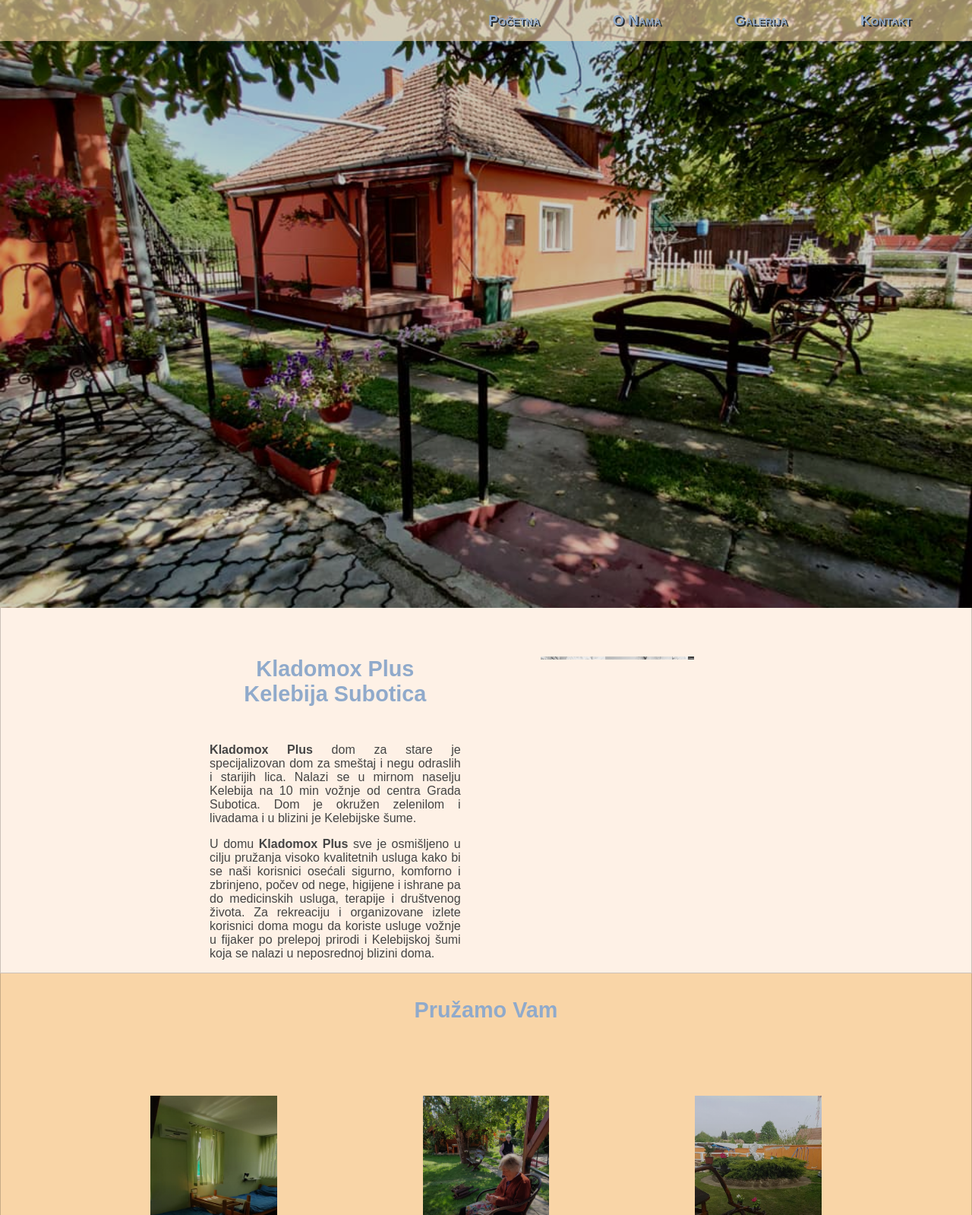
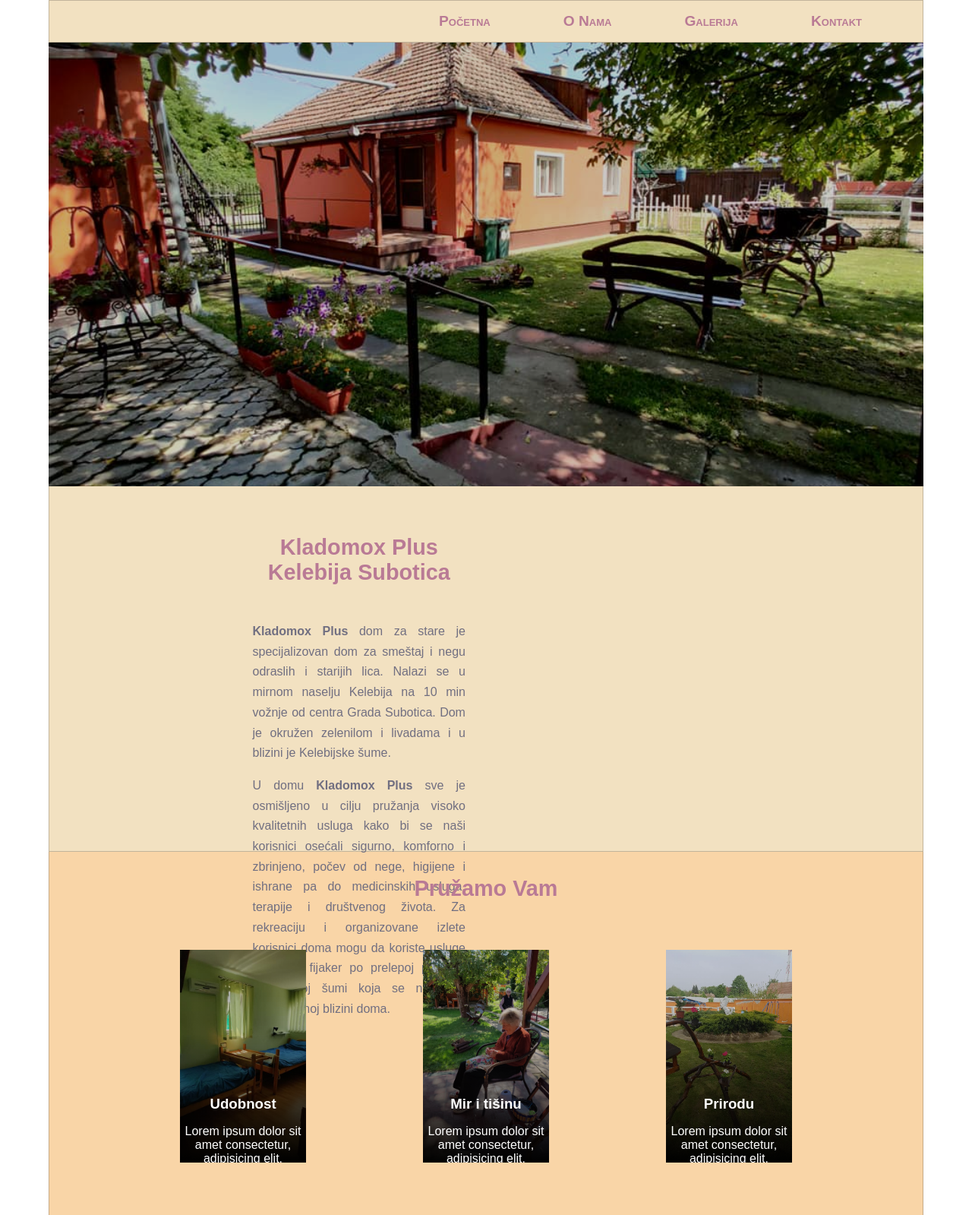
Before and after one commit to vukan-m/kladomox-plus, a Gatsby site: page / in a window 1280 px wide. Shown: the top 1599 px of the page at 76% size. Built offline with nearby package versions, Linux system fonts and the light colour scheme; Gatsby itself is replaced by a stand-in of ours.

Commit message:
Changed design

```diff
--- a/src/css/main.css
+++ b/src/css/main.css
@@ -1,3 +1,11 @@
+:root {
+    --prim: #F6AE99;
+    --sec: #B97A95;
+    --text: #716F81;
+    --bg: #F2E1C1;
+    --dark-bg: #F9D5A7;
+}
+
 * {
     margin: 0;
     padding: 0;
@@ -6,6 +14,9 @@
 
 .container {
     font-family: sans-serif;
+    margin: 0 auto;
+    width: 90%;
+    background-color: var(--bg);
 }
 
 .nav-links {
@@ -14,21 +25,23 @@
     list-style: none;
     padding-left: 0;
     justify-content: end;
-    background-color: rgba(249, 213, 167);
+    background-color: var(--bg);
+    border: 1px solid rgba(0, 0, 0, 0.2);
 }
 
 .nav-links-home {
     position: absolute;
     top: 0;
-    right: 0;
-    width: 100%;
+    right: 5%;
+    width: 90%;
+    margin: 0 auto;
     z-index: 10;
     display: flex;
     list-style: none;
     padding-left: 0;
     justify-content: end;
-    background-color: rgba(249, 213, 167, 0.6);
-    text-shadow: 2px 2px #272e36;
+    background-color: var(--bg);
+    border: 1px solid rgba(0, 0, 0, 0.2);
 }
 
 .nav-link-item:nth-child(2) {
@@ -42,7 +55,7 @@
 }
 
 .nav-link-text {
-    color: #90AACB;
+    color: var(--sec);
     text-decoration: none;
     font-variant: small-caps;
     font-weight: 600;
@@ -59,11 +72,11 @@
 }
 
 .darkBg {
-    background-color: #F9D5A7;
+    background-color: var(--dark-bg);
 }
 
 .lightBg {
-    background-color: #FEF1E6;
+    /* background-color: #FEF1E6; */
 }
 
 .padding {
@@ -75,7 +88,7 @@
 }
 
 h2 {
-    color: #90AACB;
+    color: var(--sec);
     text-align: center;
     font-weight: 800;
     font-size: 1.8rem;
@@ -92,11 +105,11 @@ h3 {
 }
 
 p {
-    color: #444;
+    color: var(--text);
 }
 
 .banner {
-    height: 100vh;
+    height: 80vh;
 }
 
 .banner .image {
@@ -144,6 +157,7 @@ p {
     padding-top: 1rem;
     width: 80%;
     margin: 0 auto;
+    line-height: 3ch;
 }
 
 .box {
@@ -151,10 +165,10 @@ p {
 }
 
 .box .boxes {
-    margin: 4rem 7rem;
+    margin: 2rem 7rem 4rem 7rem;
     display: flex;
     justify-content: center;
-    gap: 15vw;
+    gap: 12vw;
 }
 
 .box-overlay {
@@ -230,7 +244,7 @@ p {
 }
 
 .button {
-    background-color: #FFB085;
+    background-color: var(--prim);
     border-radius: 0.5rem;
     padding-block: 0.2rem;
     color: #333;
@@ -241,26 +255,27 @@ p {
 }
 
 .contact-page {
-    height: 100vh;
+    /* height: 100vh; */
 }
 
 .contact {
     display: flex;
-    width: 50%;
+    width: 40%;
     justify-content: space-between;
     padding-bottom: 3rem;
-    margin: 0 auto;
+    margin: 2rem auto;
 }
 
 .contact h4 {
-    color: #90AACB;
+    color: var(--sec);
     font-variant: small-caps;
     padding-bottom: 0.5rem;
-    font-size: 1.1rem;
+    font-size: 1.3rem;
 }
 
 .contact p {
     padding-bottom: 0.3rem;
+    font-size: 1.1rem;
 }
 
 .about {
@@ -289,7 +304,6 @@ span {
 
 .desktop img {
     width: 40vw;
-    border-radius: 1rem;
 }
 
 .mobile {
@@ -310,8 +324,8 @@ span {
 
 .map {
     position: relative;
-    width: 30vw;
-    height: 30vh;
+    width: 35vw;
+    height: 38vh;
 }
 
 .gg-pin {
@@ -340,10 +354,10 @@ span {
 
 ul.images {
     display: grid;
-    grid-template-columns: repeat(auto-fit, minmax(18rem, 1fr));
+    grid-template-columns: repeat(auto-fit, minmax(24rem, 1fr));
     grid-gap: 2rem;
     list-style: none;
-    margin: 4rem;
+    margin: 3rem 6rem;
     padding: 0;
   }
 
```
